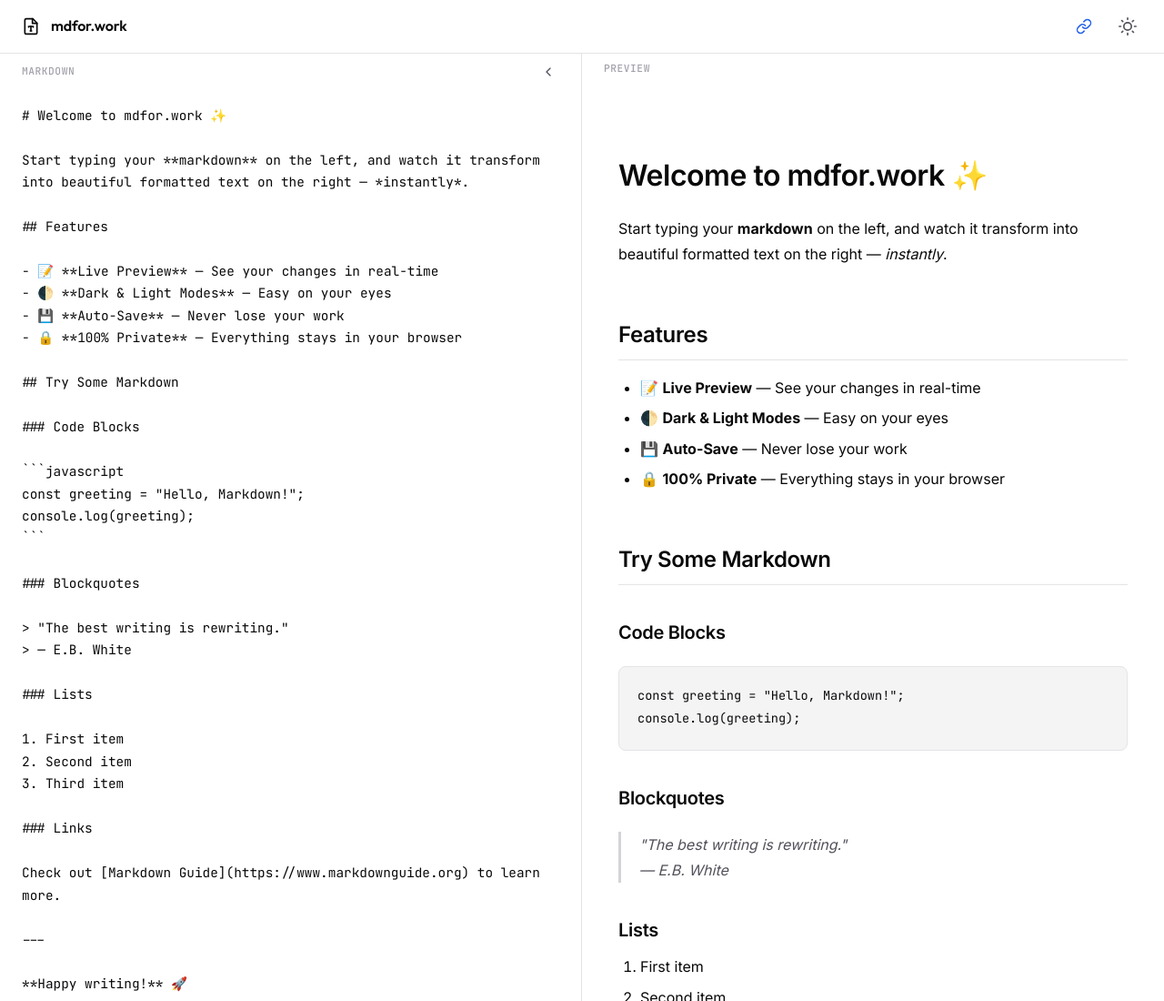
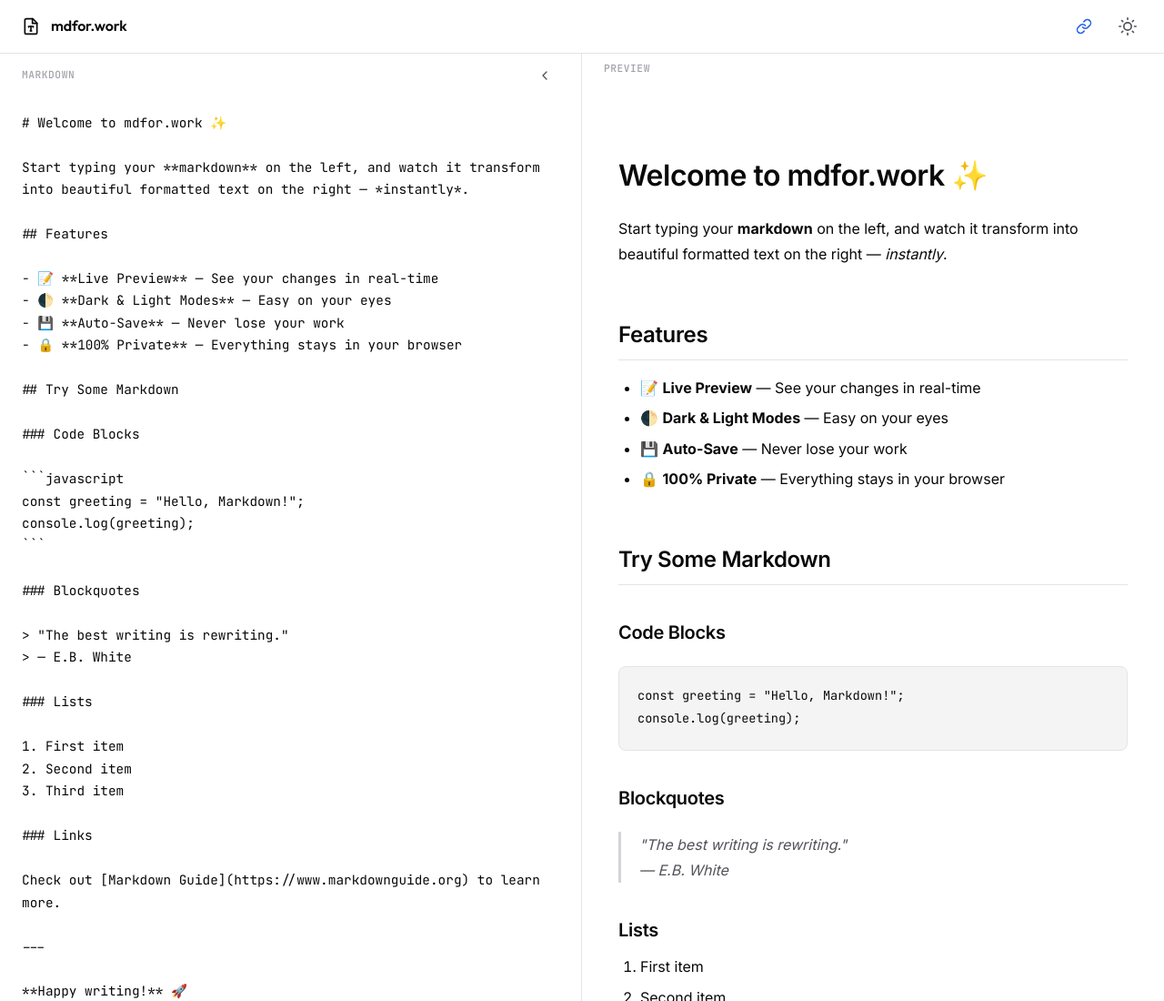
Before and after one commit to ikhattab/md-preview, a website: page index.html in a window 1280 px wide and 1432 px high. Shown: the top 1100 px of the page at 91% size. Drawn offline with nearby package versions, Linux system fonts and the light colour scheme; a script that the page names is missing.

Commit message:
style: Update application styles.

```diff
--- a/styles.css
+++ b/styles.css
@@ -257,11 +257,12 @@
 /* Collapse Button */
 .collapse-btn {
   display: flex;
-  width: 1.5rem;
-  height: 1.5rem;
+  width: 2rem;
+  height: 2rem;
+  padding: 0.25rem;
   align-items: center;
   justify-content: center;
-  border-radius: 0.25rem;
+  border-radius: 0.375rem;
 }
 
 .collapse-btn:hover {
```
